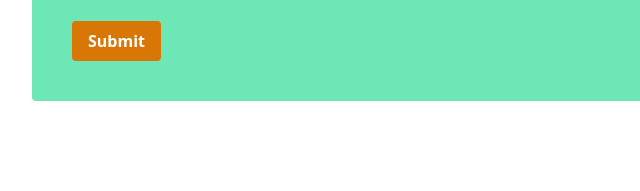
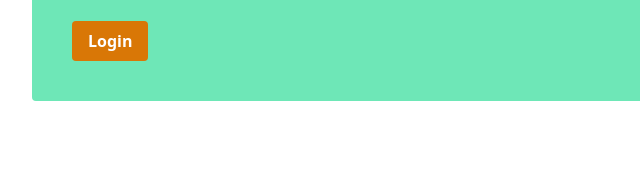
Before and after one commit to babulakterfsd/halal-bank, a plain HTML site: page index.html in a window 1280 px wide. Shown: the part 355-546 px from the top of the page, 128-768 px from the left. Drawn offline with nearby package versions, Linux system fonts and the light colour scheme.

Commit message:
login button name changed

```diff
--- a/index.html
+++ b/index.html
@@ -21,7 +21,7 @@
               <input type="email" placeholder="user@babulakter.com" id="mail" class="border p-2 block w-3/4 mb-2 rounded focus:outline-none focus:ring text-red-900">
               <label for="pwd">Password</label>
               <input type="password" placeholder="babul" id="pwd" class="border p-2 block w-3/4 rounded focus:outline-none focus:ring mb-6 text-red-900">
-              <button id="login-submit-btn" class="bg-yellow-600 text-center py-2 px-4 font-semibold rounded">Submit</button>
+              <button id="login-submit-btn" class="bg-yellow-600 text-center py-2 px-4 font-semibold rounded">Login</button>
           </div>
       </section>
    </main>
```
